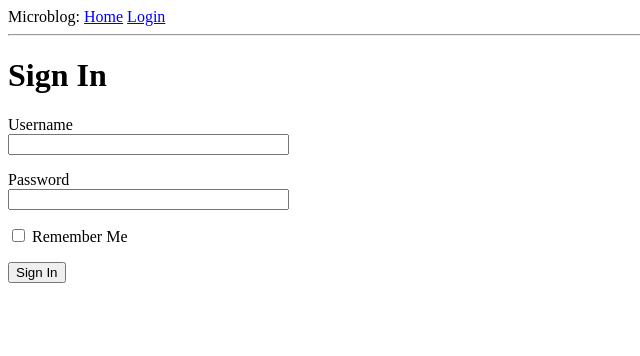
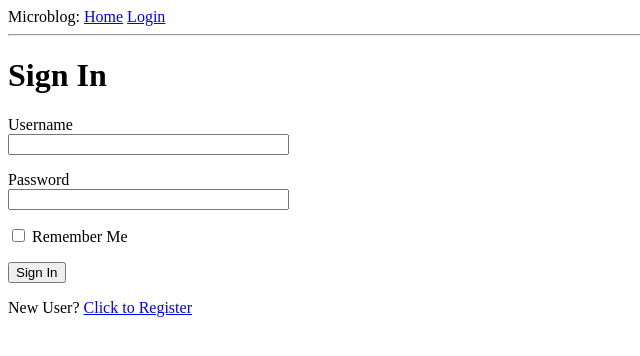
Before and after one commit to a-epstein/microblog, a Flask app: page /login in a window 1280 px wide. Shown: the top 356 px of the page, without its empty margins (0-640 px from the left). Run offline with Flask 2, Linux system fonts and the light colour scheme.

Commit message:
Add routes for registration form

```diff
--- a/app/routes.py
+++ b/app/routes.py
@@ -1,7 +1,7 @@
 from flask import render_template, flash, redirect, url_for, request
 from flask_login import current_user, login_user, logout_user, login_required
-from app import app
-from app.forms import LoginForm
+from app import app, db
+from app.forms import LoginForm, RegistrationForm
 from app.models import User
 from werkzeug.urls import url_parse
 
@@ -63,3 +63,18 @@ def login():
 def logout():
     logout_user()
     return redirect(url_for('index'))
+
+# Route to registration page
+@app.route('/register', methods=['GET', 'POST'])
+def register():
+    if current_user.is_authenticated():
+        return redirect(url_for('index'))
+    form = RegistrationForm()
+    if form.validate_on_submit():
+        user = User(username=form.username.data, email=form.email.data)
+        user.set_password(form.password.data)
+        db.session.add(user)
+        db.session.commit()
+        flash("Congratulations, you are now a registered user!")
+        return redirect(url_for('login'))
+    return render_template('register.html', title='Register', form=form)
--- a/app/templates/login.html
+++ b/app/templates/login.html
@@ -21,5 +21,5 @@
         <p>{{ form.remember_me() }} {{ form.remember_me.label }}</p>
         <p>{{ form.submit() }}</p>
     </form>
-
+    <p>New User? <a href="{{ url_for('register') }}">Click to Register</a></p>
 {% endblock %}
```
